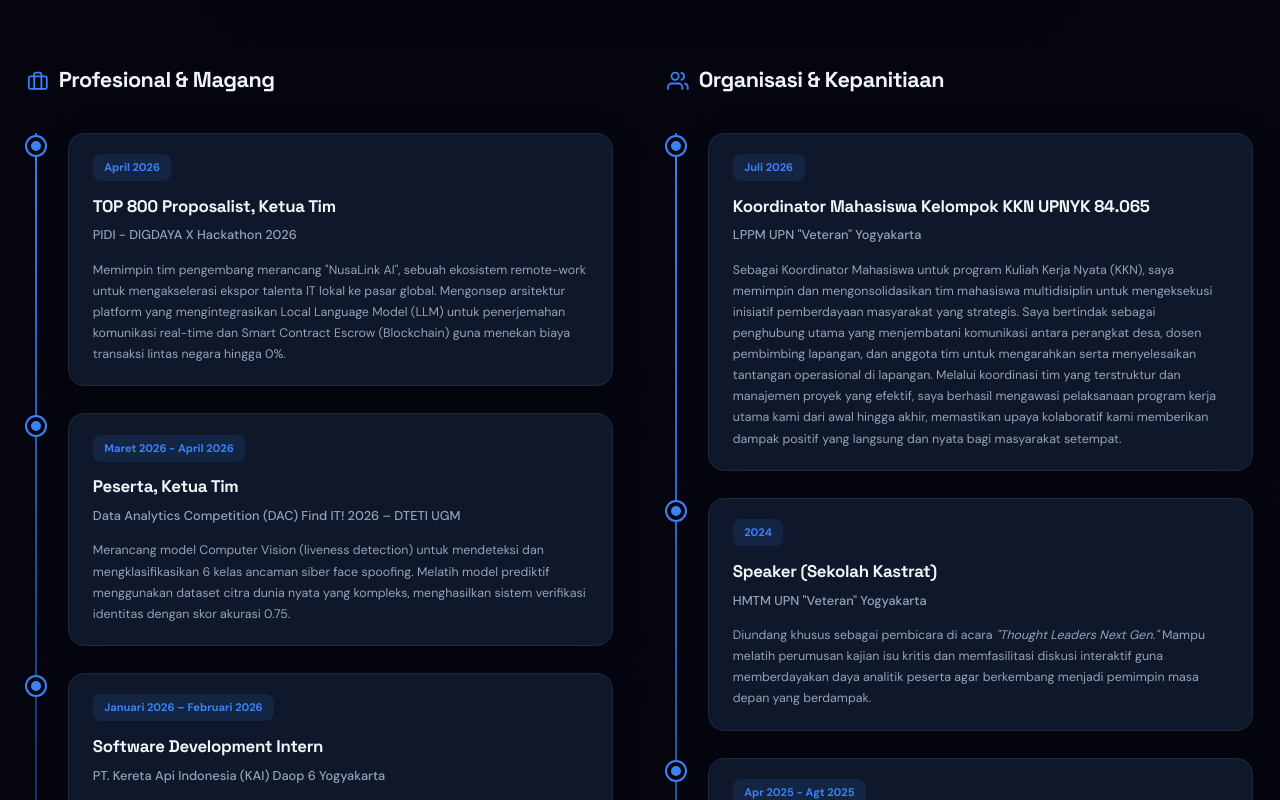
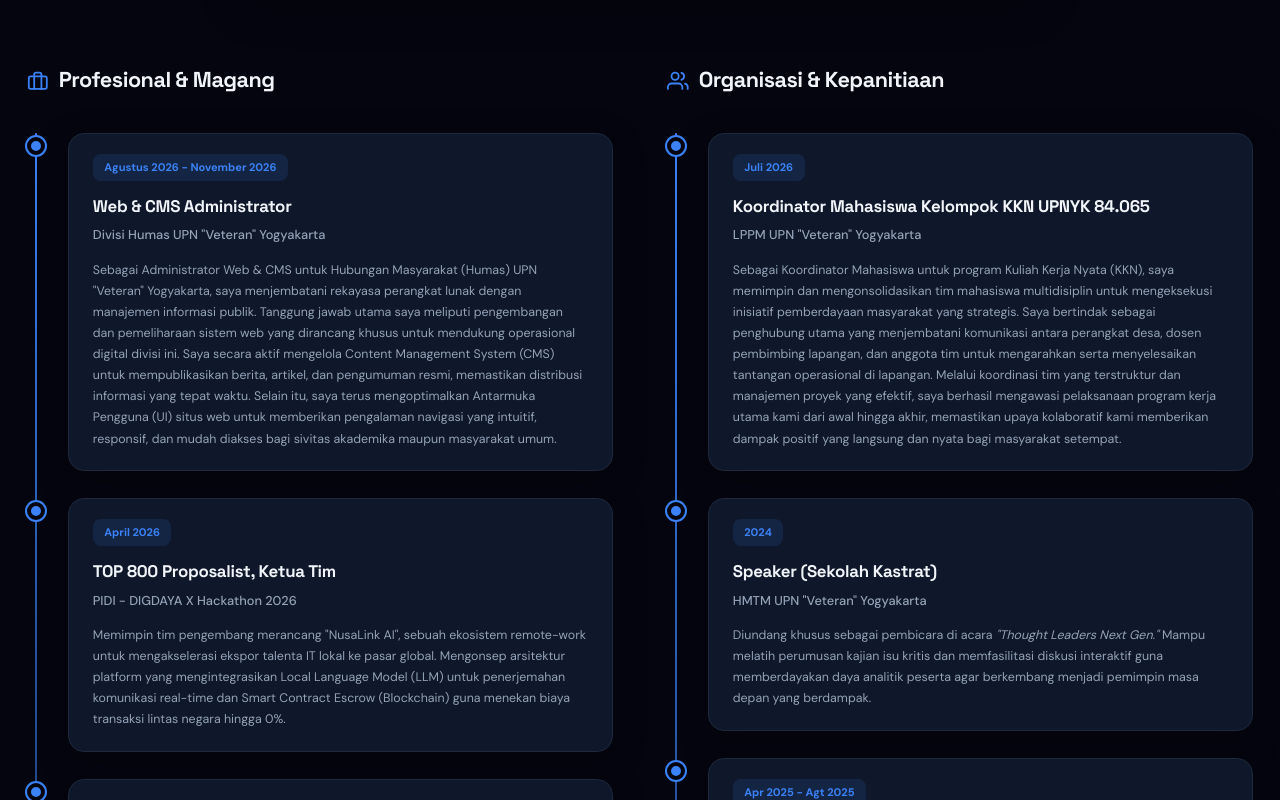
Before and after one commit to Dhani2612/website-portofolio, a React (Vite) app: page / in a window 1280 px wide. Shown: the part 1300-2100 px from the top of the page. Built offline with nearby package versions, Linux system fonts and the light colour scheme.

Commit message:
feat: add Humas UPN experience

```diff
--- a/src/components/Experience.jsx
+++ b/src/components/Experience.jsx
@@ -40,6 +40,16 @@ const Experience = () => {
           <div className="timeline-column fade-in">
             <h3 className="column-title"><FiBriefcase /> Profesional & Magang</h3>
             <div className="timeline">
+              <div className="timeline-item">
+                <div className="timeline-dot"></div>
+                <div className="timeline-content">
+                  <span className="timeline-date">Agustus 2026 - November 2026</span>
+                  <h4 className="timeline-role">Web & CMS Administrator</h4>
+                  <p className="timeline-company">Divisi Humas UPN "Veteran" Yogyakarta</p>
+                  <p className="timeline-desc">Sebagai Administrator Web & CMS untuk Hubungan Masyarakat (Humas) UPN "Veteran" Yogyakarta, saya menjembatani rekayasa perangkat lunak dengan manajemen informasi publik. Tanggung jawab utama saya meliputi pengembangan dan pemeliharaan sistem web yang dirancang khusus untuk mendukung operasional digital divisi ini. Saya secara aktif mengelola Content Management System (CMS) untuk mempublikasikan berita, artikel, dan pengumuman resmi, memastikan distribusi informasi yang tepat waktu. Selain itu, saya terus mengoptimalkan Antarmuka Pengguna (UI) situs web untuk memberikan pengalaman navigasi yang intuitif, responsif, dan mudah diakses bagi sivitas akademika maupun masyarakat umum.</p>
+                </div>
+              </div>
+
               <div className="timeline-item">
                 <div className="timeline-dot"></div>
                 <div className="timeline-content">
```
